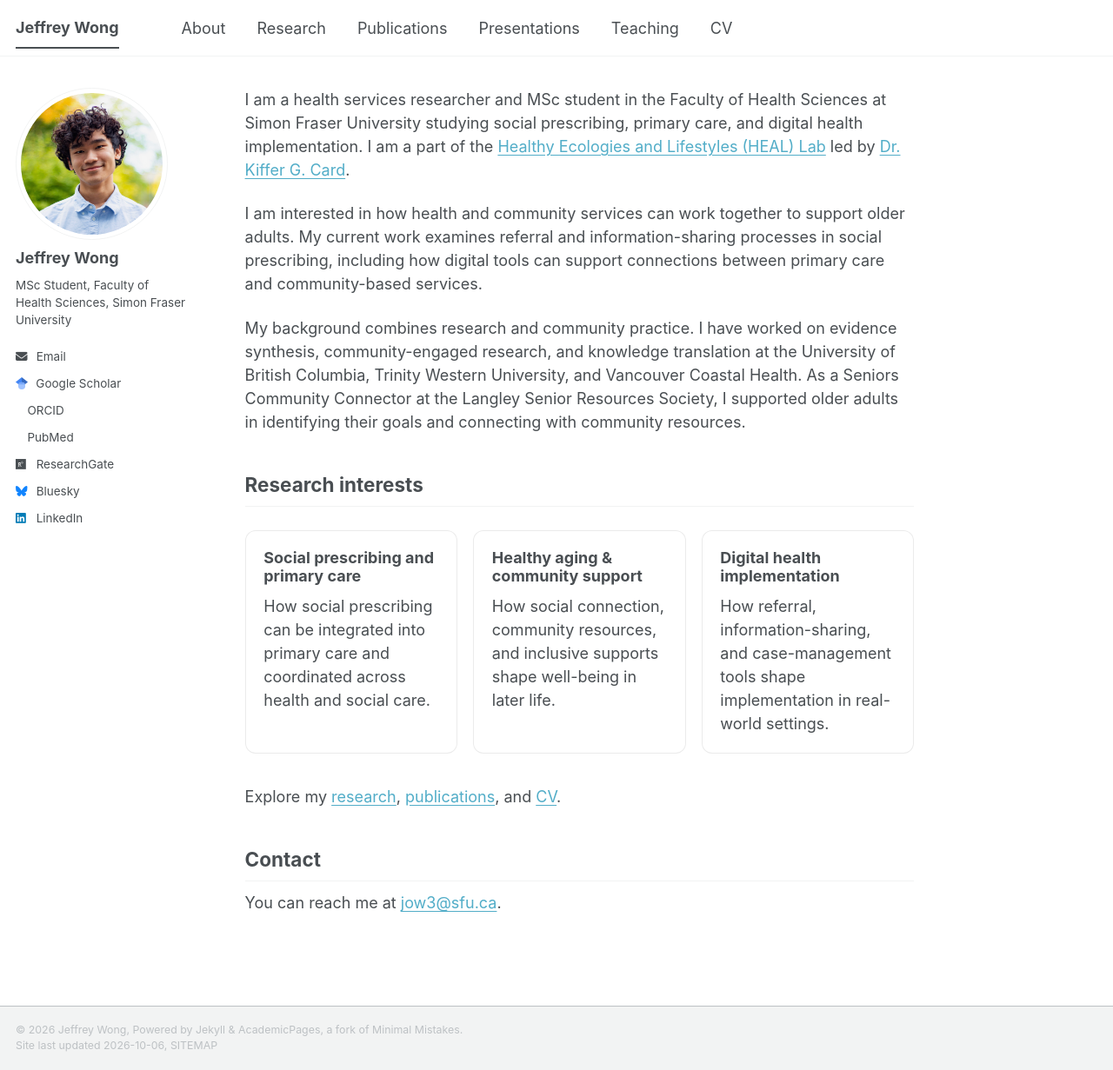
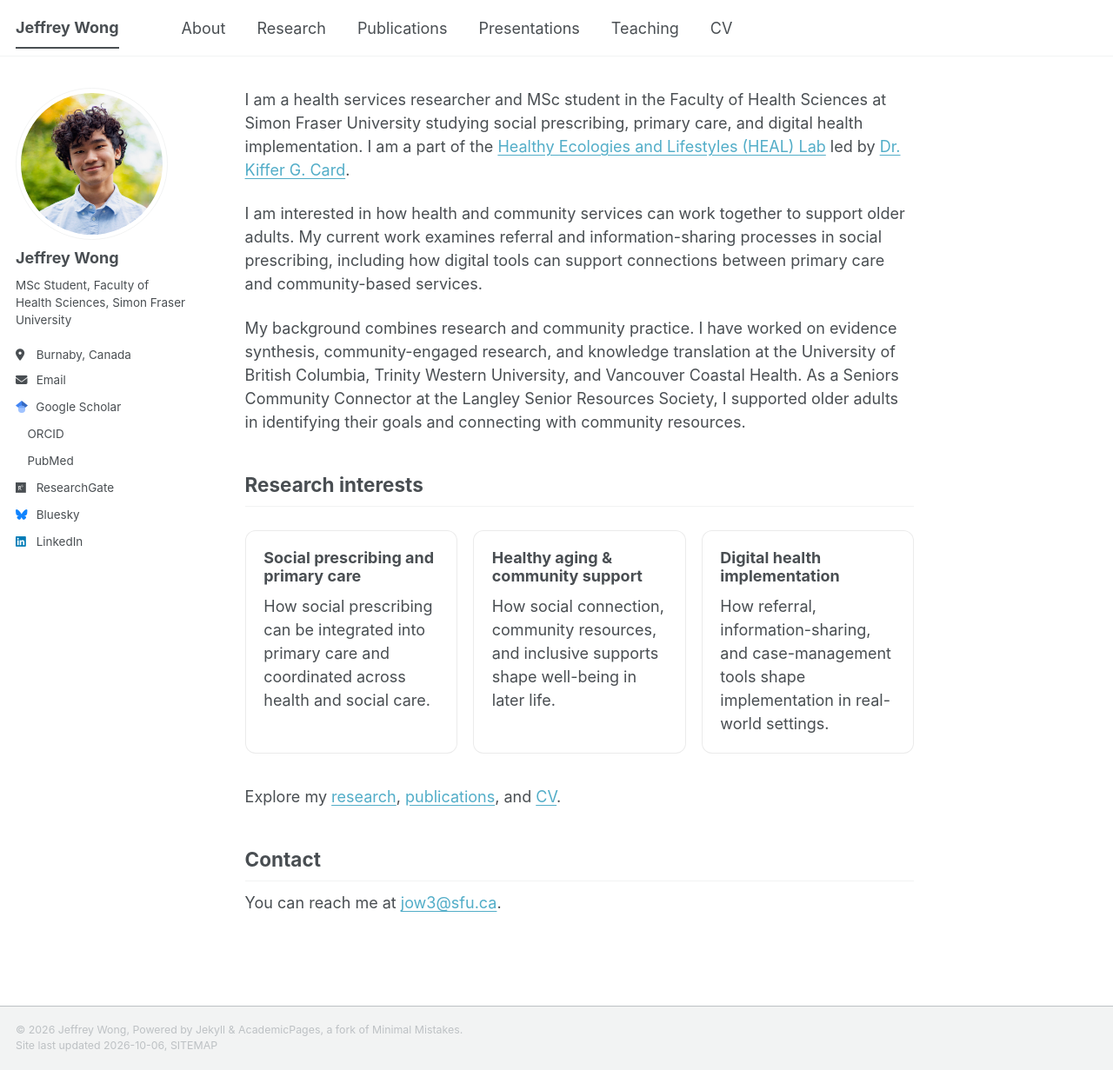
Before and after one commit to itsjeffreywong/itsjeffreywong.github.io, a Jekyll site: the page built from _pages/about.md, in a window 1280 px wide and 1231 px high. Shown: the whole window at 87% size. Built offline with Jekyll 4.4.1, drawn with Linux system fonts in a browser that asks for light colours; a style sheet for code colours, icons or effects is not loaded.

Commit message:
Update _config.yml

```diff
--- a/_config.yml
+++ b/_config.yml
@@ -26,6 +26,7 @@ author:
   avatar           : "profile.png"
   name             : "Jeffrey Wong"
   bio              : "MSc Student, Faculty of Health Sciences, Simon Fraser University"
+  location         : "Burnaby, Canada"
   email            : "jow3@sfu.ca"
 
   # Academic websites
```
